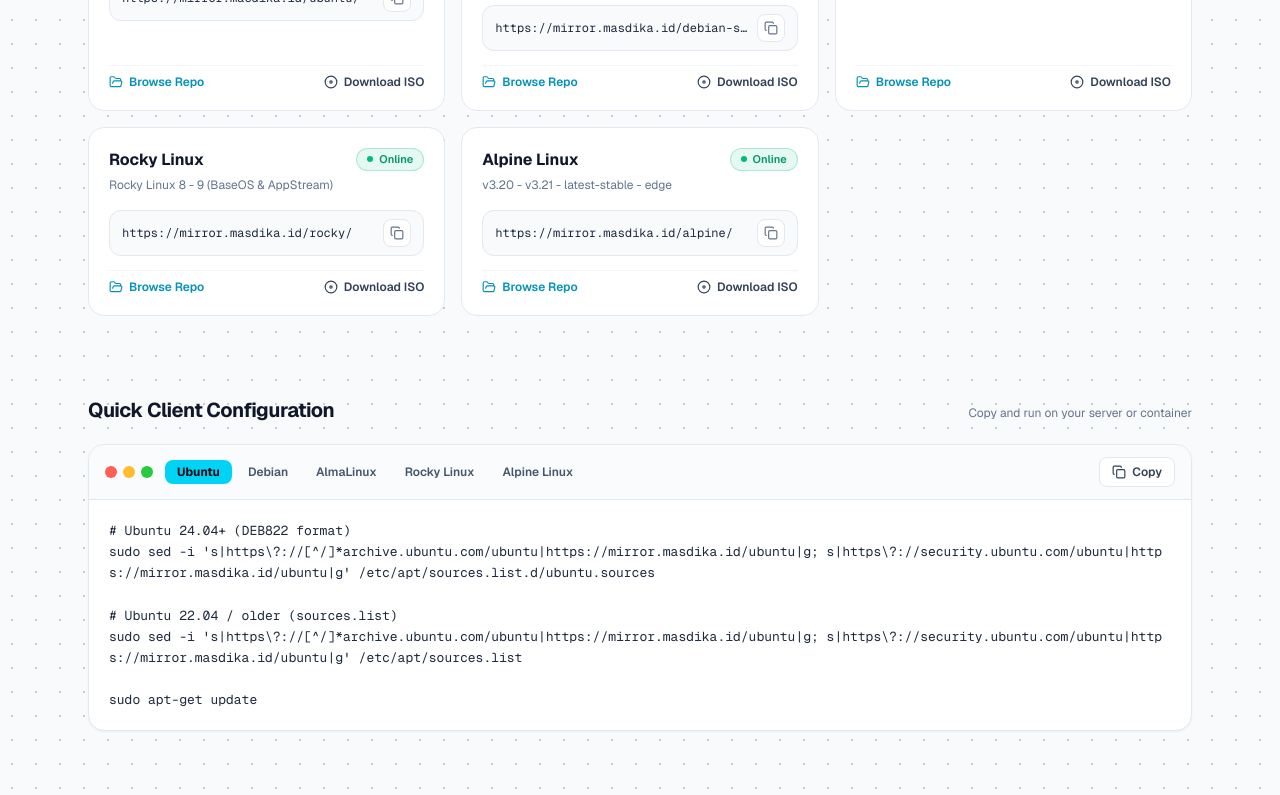
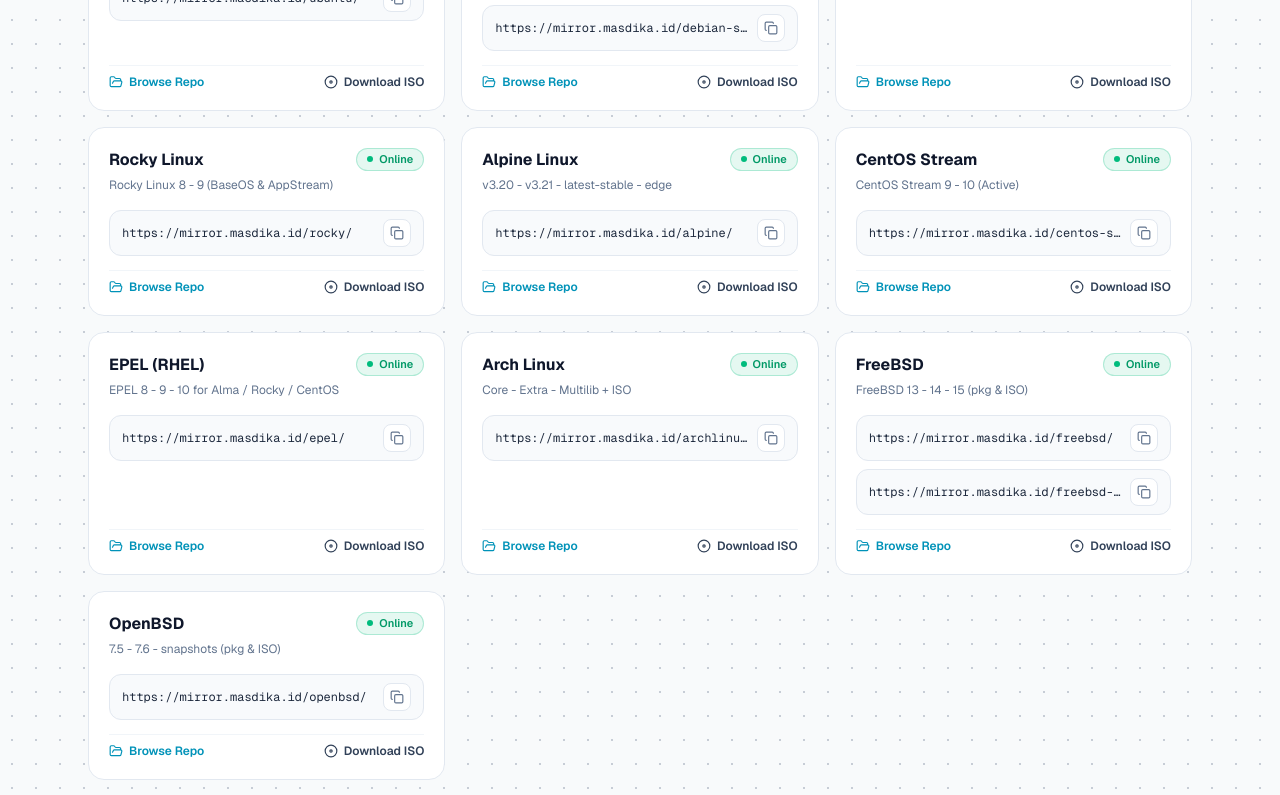
Before and after one commit to masdikaaa/masdika.id, a Next.js app in the folder apps/web/: page /mirror in a window 1280 px wide. Shown: the part 880-1675 px from the top of the page. Built offline with nearby package versions, Linux system fonts and the light colour scheme; no server answers; the database is empty.

Commit message:
feat(mirror): add CentOS Stream, EPEL, Arch Linux, FreeBSD, and OpenBSD mirrors

```diff
--- a/apps/web/src/app/(public)/mirror/MirrorClient.tsx
+++ b/apps/web/src/app/(public)/mirror/MirrorClient.tsx
@@ -94,6 +94,84 @@ const DISTROS = [
       "apk update",
     ].join("\n"),
   },
+  {
+    id: "centos-stream",
+    name: "CentOS Stream",
+    sub: "CentOS Stream 9 - 10 (Active)",
+    paths: ["/centos-stream/"],
+    isoPath: "/mirror/browse/centos-stream/9-stream/BaseOS/x86_64/iso",
+    snippet: [
+      "# CentOS Stream 9 / 10",
+      "sudo sed -e 's|^metalink=|#metalink=|g' \\",
+      `  -e 's|^#baseurl=http://mirror.stream.centos.org|baseurl=${MIRROR_BASE}/centos-stream|g' \\`,
+      "  -i.bak /etc/yum.repos.d/centos*.repo",
+      "",
+      "sudo dnf makecache",
+    ].join("\n"),
+  },
+  {
+    id: "epel",
+    name: "EPEL (RHEL)",
+    sub: "EPEL 8 - 9 - 10 for Alma / Rocky / CentOS",
+    paths: ["/epel/"],
+    isoPath: "/mirror/browse/epel",
+    snippet: [
+      "# EPEL for AlmaLinux / Rocky / CentOS Stream",
+      "sudo dnf install -y epel-release",
+      "sudo sed -e 's|^metalink=|#metalink=|g' \\",
+      `  -e 's|^#baseurl=https://download.example/pub/epel|baseurl=${MIRROR_BASE}/epel|g' \\`,
+      "  -i.bak /etc/yum.repos.d/epel*.repo",
+      "",
+      "sudo dnf makecache",
+    ].join("\n"),
+  },
+  {
+    id: "archlinux",
+    name: "Arch Linux",
+    sub: "Core - Extra - Multilib + ISO",
+    paths: ["/archlinux/"],
+    isoPath: "/mirror/browse/archlinux/iso",
+    snippet: [
+      "# Arch Linux (/etc/pacman.d/mirrorlist)",
+      `echo 'Server = ${MIRROR_BASE}/archlinux/$repo/os/$arch' | sudo tee /etc/pacman.d/mirrorlist`,
+      "",
+      "sudo pacman -Syyu",
+    ].join("\n"),
+  },
+  {
+    id: "freebsd",
+    name: "FreeBSD",
+    sub: "FreeBSD 13 - 14 - 15 (pkg & ISO)",
+    paths: ["/freebsd/", "/freebsd-pkg/"],
+    isoPath: "/mirror/browse/freebsd/releases/ISO-IMAGES",
+    snippet: [
+      "# FreeBSD pkg (/usr/local/etc/pkg/repos/Masdika.conf)",
+      "sudo mkdir -p /usr/local/etc/pkg/repos",
+      `cat <<'EOF' | sudo tee /usr/local/etc/pkg/repos/Masdika.conf`,
+      "Masdika: {",
+      `  url: "pkg+${MIRROR_BASE}/freebsd-pkg/\${ABI}/quarterly",`,
+      '  mirror_type: "srv",',
+      '  signature_type: "fingerprints",',
+      '  fingerprints: "/usr/share/keys/pkg",',
+      "  enabled: yes",
+      "}",
+      "EOF",
+      "sudo pkg update -f",
+    ].join("\n"),
+  },
+  {
+    id: "openbsd",
+    name: "OpenBSD",
+    sub: "7.5 - 7.6 - snapshots (pkg & ISO)",
+    paths: ["/openbsd/"],
+    isoPath: "/mirror/browse/openbsd",
+    snippet: [
+      "# OpenBSD (/etc/installurl)",
+      `echo '${MIRROR_BASE}/openbsd' | doas tee /etc/installurl`,
+      "",
+      "doas pkg_add -u",
+    ].join("\n"),
+  },
 ];
 
 export default function MirrorClient() {
@@ -128,8 +206,9 @@ export default function MirrorClient() {
             </h1>
 
             <p className="max-w-xl text-sm sm:text-base text-slate-600 dark:text-zinc-400 leading-relaxed mb-8">
-              High-speed, GPG-verified package caching and ISO mirror for Ubuntu, Debian, AlmaLinux, Rocky Linux, and
-              Alpine Linux at <code className="font-mono text-cyan-600 dark:text-cyan-400">mirror.masdika.id</code>.
+              High-speed, GPG-verified package caching and ISO mirror for Ubuntu, Debian, AlmaLinux, Rocky, CentOS
+              Stream, EPEL, Arch Linux, Alpine, FreeBSD, and OpenBSD at{" "}
+              <code className="font-mono text-cyan-600 dark:text-cyan-400">mirror.masdika.id</code>.
             </p>
 
             <div className="flex flex-wrap items-center gap-3">
--- a/apps/web/src/app/(public)/mirror/browse/[[...slug]]/page.tsx
+++ b/apps/web/src/app/(public)/mirror/browse/[[...slug]]/page.tsx
@@ -36,7 +36,13 @@ const ROOT_REPOS: MirrorIndexEntry[] = [
   { name: "debian-security/", href: "/debian-security/", isDir: true, size: "-", lastSync: "Active Cache" },
   { name: "almalinux/", href: "/almalinux/", isDir: true, size: "-", lastSync: "Packages & ISO" },
   { name: "rocky/", href: "/rocky/", isDir: true, size: "-", lastSync: "Packages & ISO" },
+  { name: "centos-stream/", href: "/centos-stream/", isDir: true, size: "-", lastSync: "Stream 9 & 10" },
+  { name: "epel/", href: "/epel/", isDir: true, size: "-", lastSync: "RHEL Extra Packages" },
+  { name: "archlinux/", href: "/archlinux/", isDir: true, size: "-", lastSync: "Packages & ISO" },
   { name: "alpine/", href: "/alpine/", isDir: true, size: "-", lastSync: "Packages & ISO" },
+  { name: "freebsd/", href: "/freebsd/", isDir: true, size: "-", lastSync: "Releases & ISO" },
+  { name: "freebsd-pkg/", href: "/freebsd-pkg/", isDir: true, size: "-", lastSync: "Binary Packages" },
+  { name: "openbsd/", href: "/openbsd/", isDir: true, size: "-", lastSync: "Packages & ISO" },
 ];
 
 export default function MirrorBrowsePage() {
--- a/apps/web/src/app/api/mirror/index/route.ts
+++ b/apps/web/src/app/api/mirror/index/route.ts
@@ -12,7 +12,13 @@ const ALLOWED_PREFIXES = [
   "/debian-security/",
   "/almalinux/",
   "/rocky/",
+  "/centos-stream/",
+  "/epel/",
+  "/archlinux/",
   "/alpine/",
+  "/freebsd/",
+  "/freebsd-pkg/",
+  "/openbsd/",
 ];
 
 export interface MirrorIndexEntry {
```
